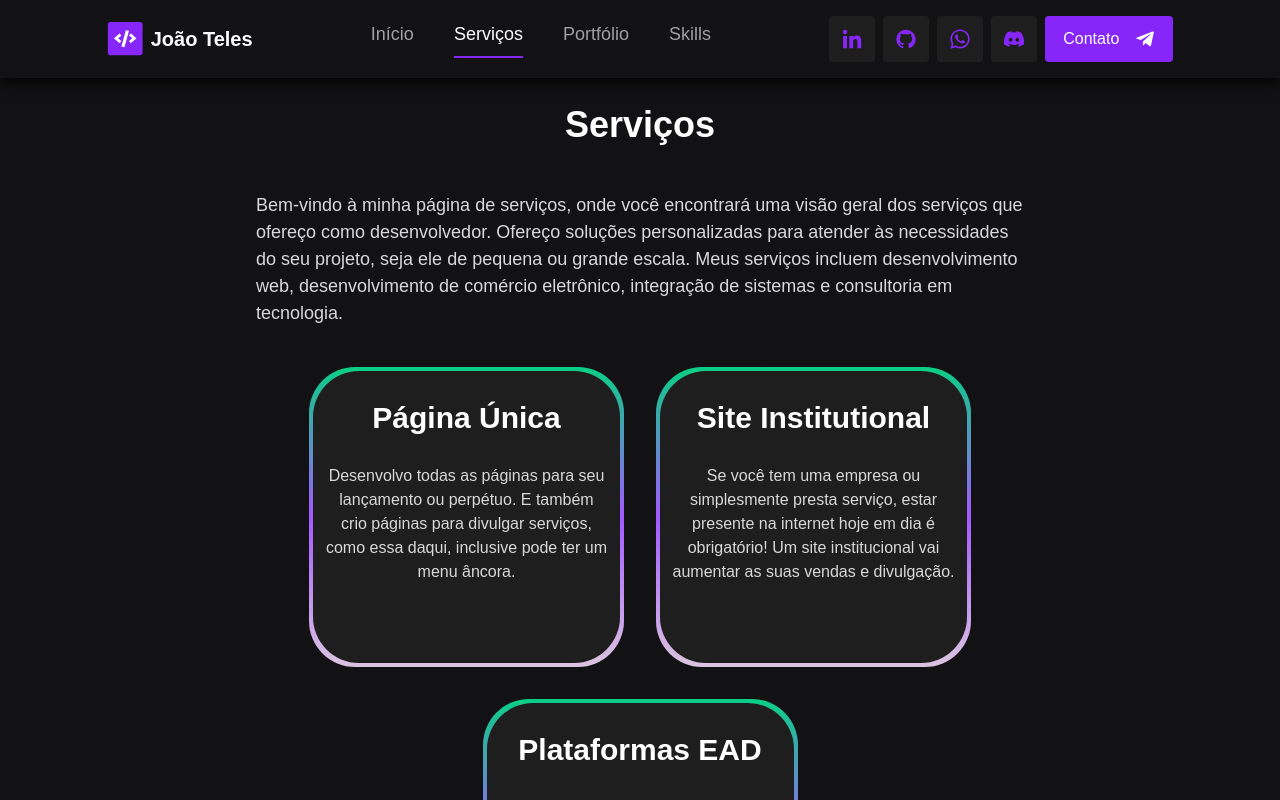
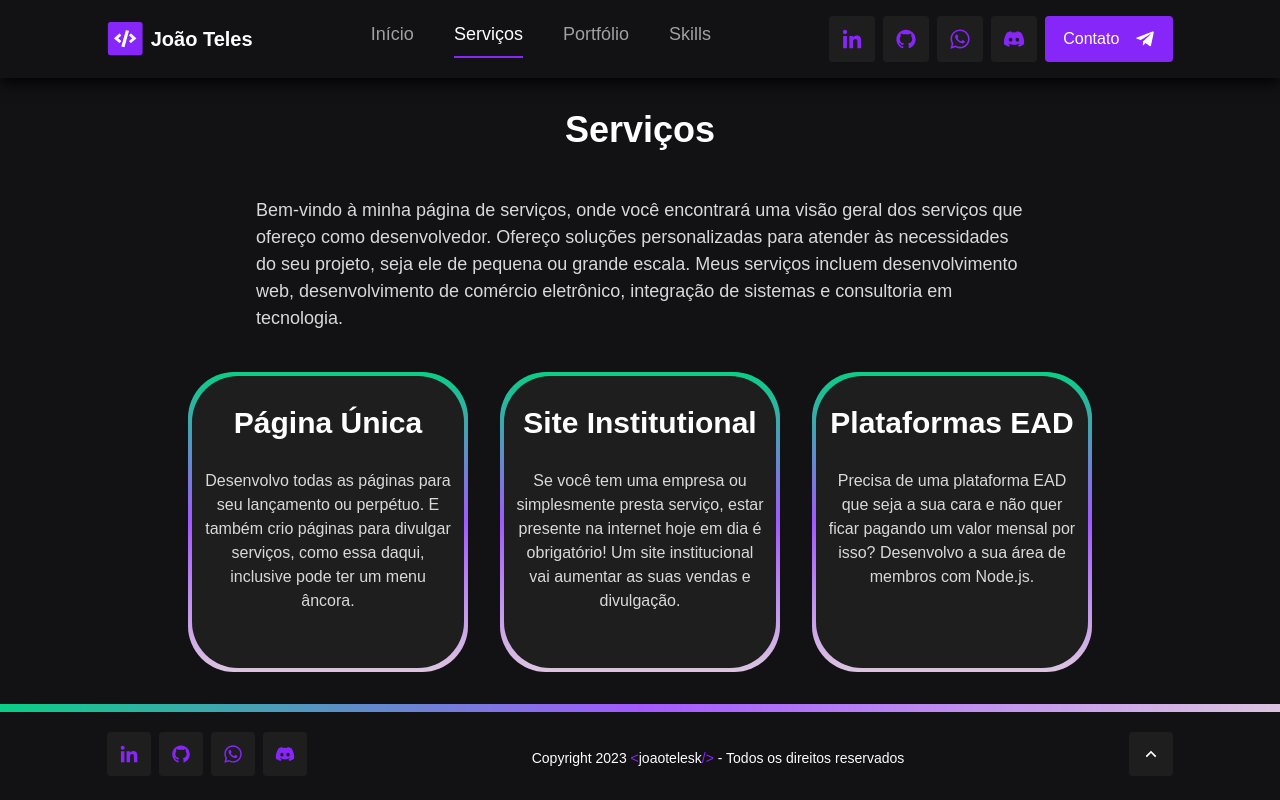
Before and after one commit to joaotelesk/joaotelek-website, a Next.js app: page /servicos in a window 1280 px wide. Shown: the top 800 px of the page. Built offline with nearby package versions, Linux system fonts and the light colour scheme; no server answers.

Commit message:
:lipstick: refactor: Estilizaçao CSS do border-card da pagina de servicos

```diff
--- a/styles/globals.css
+++ b/styles/globals.css
@@ -13,7 +13,7 @@ body {
   @apply bg-black-200  rounded px-3 py-3 font-bold w-auto h-auto hover:bg-purple-500;
 }
 .border-card {
-  @apply w-[315px] h-[300px] bg-gradient-to-b from-green-500 via-blue-500  via-purple-600 to-pink-200 px-1 py-1 rounded-[46px];
+  @apply w-[280px] h-[300px] bg-gradient-to-b from-green-500 via-blue-500  via-purple-600 to-pink-200 px-1 py-1 rounded-[46px];
 }
 .card {
   @apply w-full h-full bg-black-200 rounded-[46px] px-3 py-6;
```
